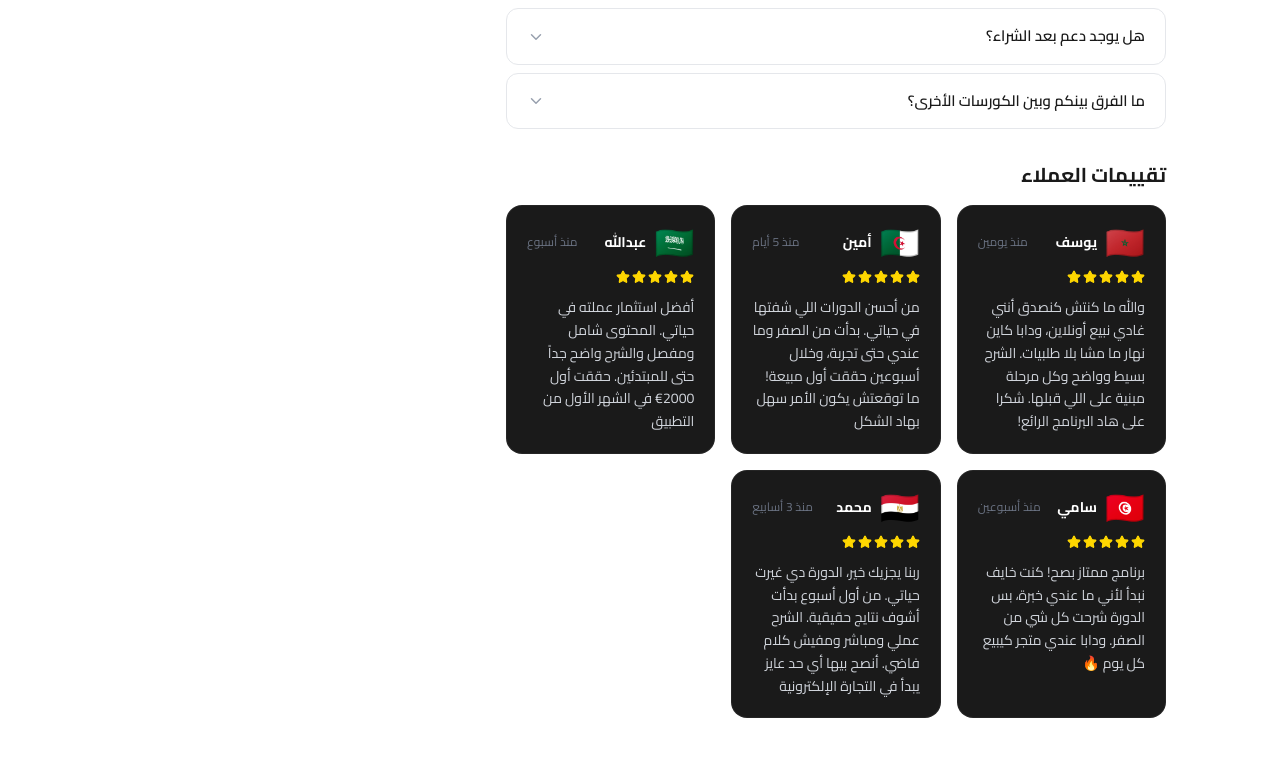
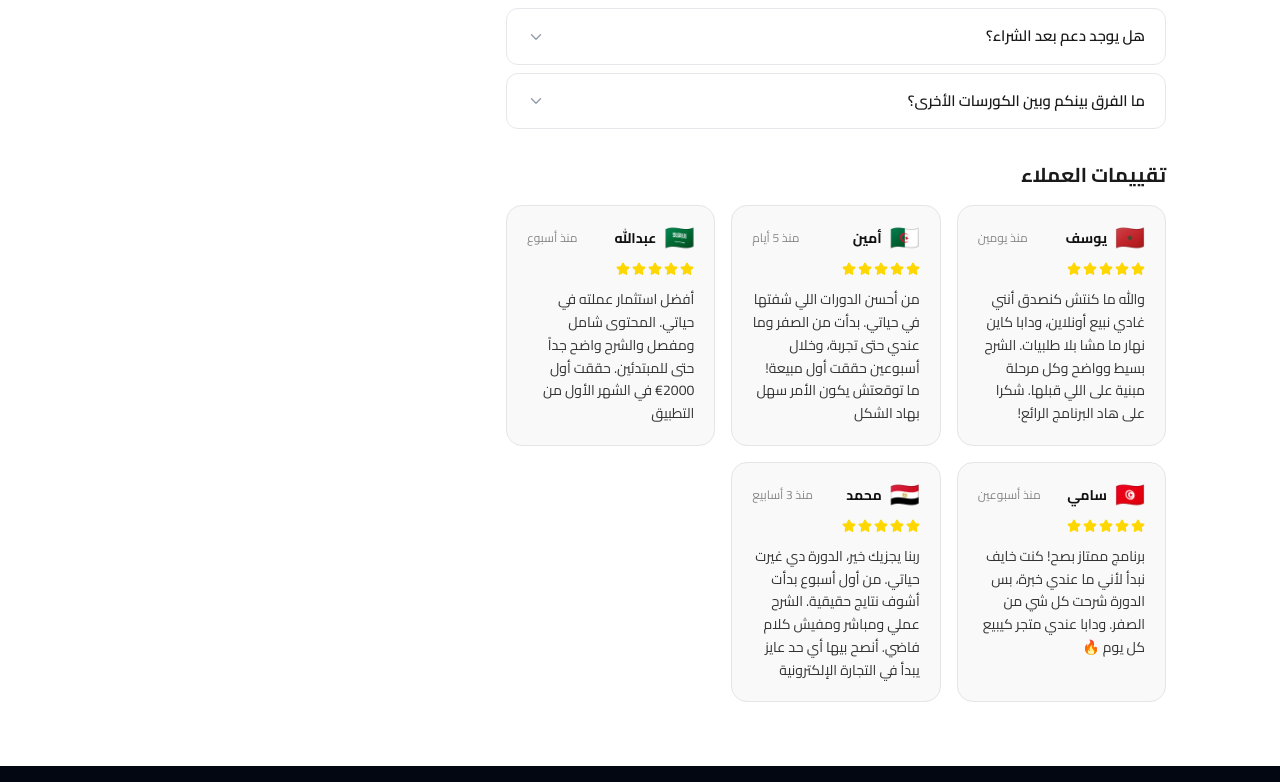
Before and after one commit to hamzabarah/-lexmo-saas-ai, a Next.js app: page / in a window 1280 px wide. Shown: the part 883-1665 px from the top of the page. Built offline with nearby package versions, Linux system fonts and the light colour scheme.

Commit message:
fix: light review cards (#f9f9f9) with dark text and 2xl flag emojis
Co-Authored-By: Claude Opus 4.6 <noreply@anthropic.com>

```diff
--- a/app/page.tsx
+++ b/app/page.tsx
@@ -129,20 +129,20 @@ export default function Home() {
                   { flag: "🇹🇳", name: "سامي", date: "منذ أسبوعين", text: "برنامج ممتاز بصح! كنت خايف نبدأ لأني ما عندي خبرة، بس الدورة شرحت كل شي من الصفر. ودابا عندي متجر كيبيع كل يوم 🔥" },
                   { flag: "🇪🇬", name: "محمد", date: "منذ 3 أسابيع", text: "ربنا يجزيك خير، الدورة دي غيرت حياتي. من أول أسبوع بدأت أشوف نتايج حقيقية. الشرح عملي ومباشر ومفيش كلام فاضي. أنصح بيها أي حد عايز يبدأ في التجارة الإلكترونية" },
                 ].map((review, i) => (
-                  <div key={i} className="bg-[#1a1a1a] border border-white/5 rounded-2xl p-5 space-y-3" dir="rtl">
+                  <div key={i} className="bg-[#f9f9f9] border border-[#e5e5e5] rounded-2xl p-5 space-y-3" dir="rtl">
                     <div className="flex items-center justify-between">
                       <div className="flex items-center gap-2">
-                        <span className="text-[32px] leading-none">{review.flag}</span>
-                        <span className="text-white font-bold text-sm">{review.name}</span>
+                        <span className="text-2xl leading-none">{review.flag}</span>
+                        <span className="text-[#111111] font-bold text-sm">{review.name}</span>
                       </div>
-                      <span className="text-gray-500 text-xs">{review.date}</span>
+                      <span className="text-[#888888] text-xs">{review.date}</span>
                     </div>
                     <div className="flex gap-0.5">
                       {[...Array(5)].map((_, j) => (
                         <Star key={j} size={14} className="text-[#FFD700] fill-[#FFD700]" />
                       ))}
                     </div>
-                    <p className="text-gray-300 text-sm leading-relaxed">{review.text}</p>
+                    <p className="text-[#333333] text-sm leading-relaxed">{review.text}</p>
                   </div>
                 ))}
               </div>
```
